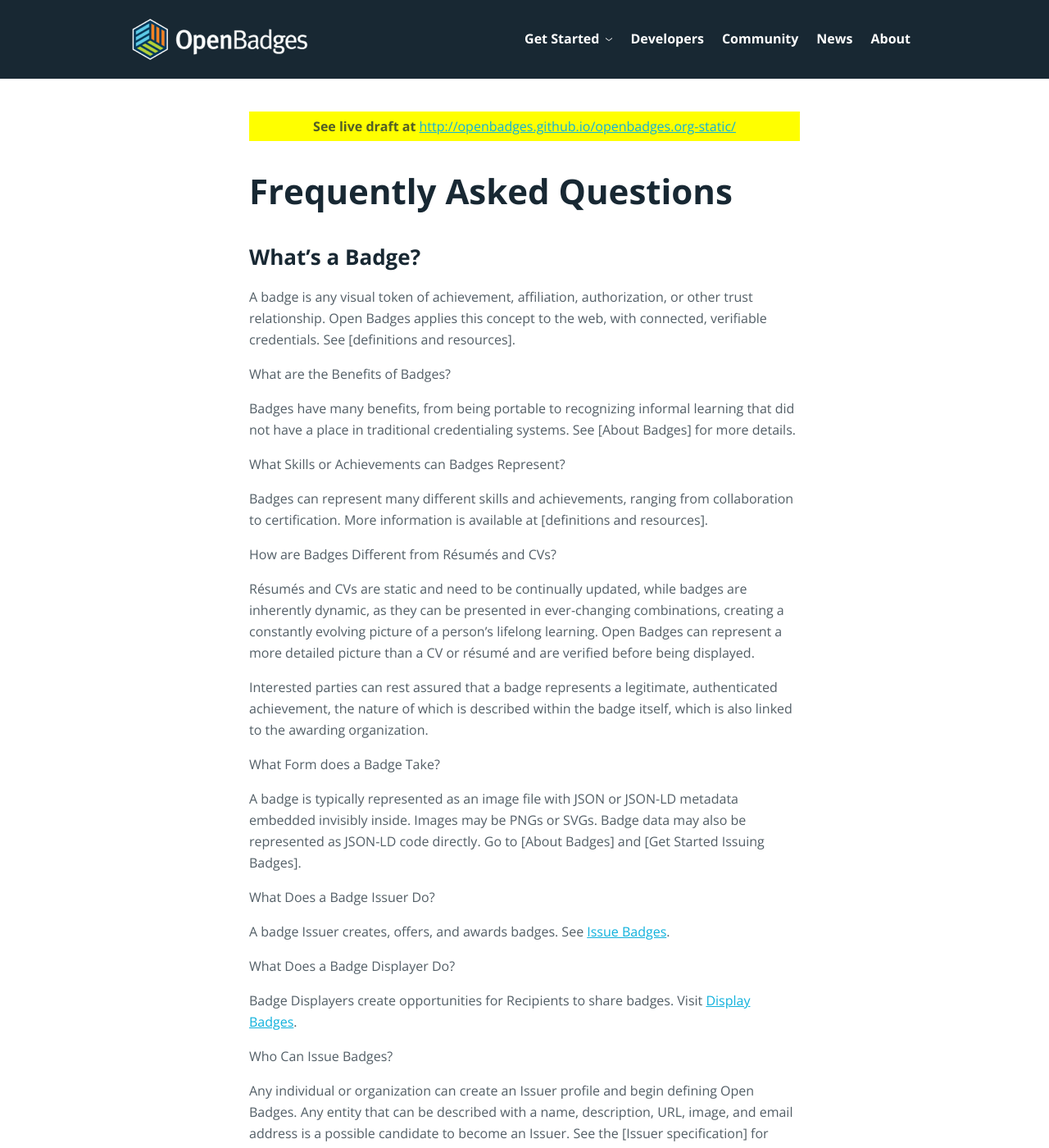
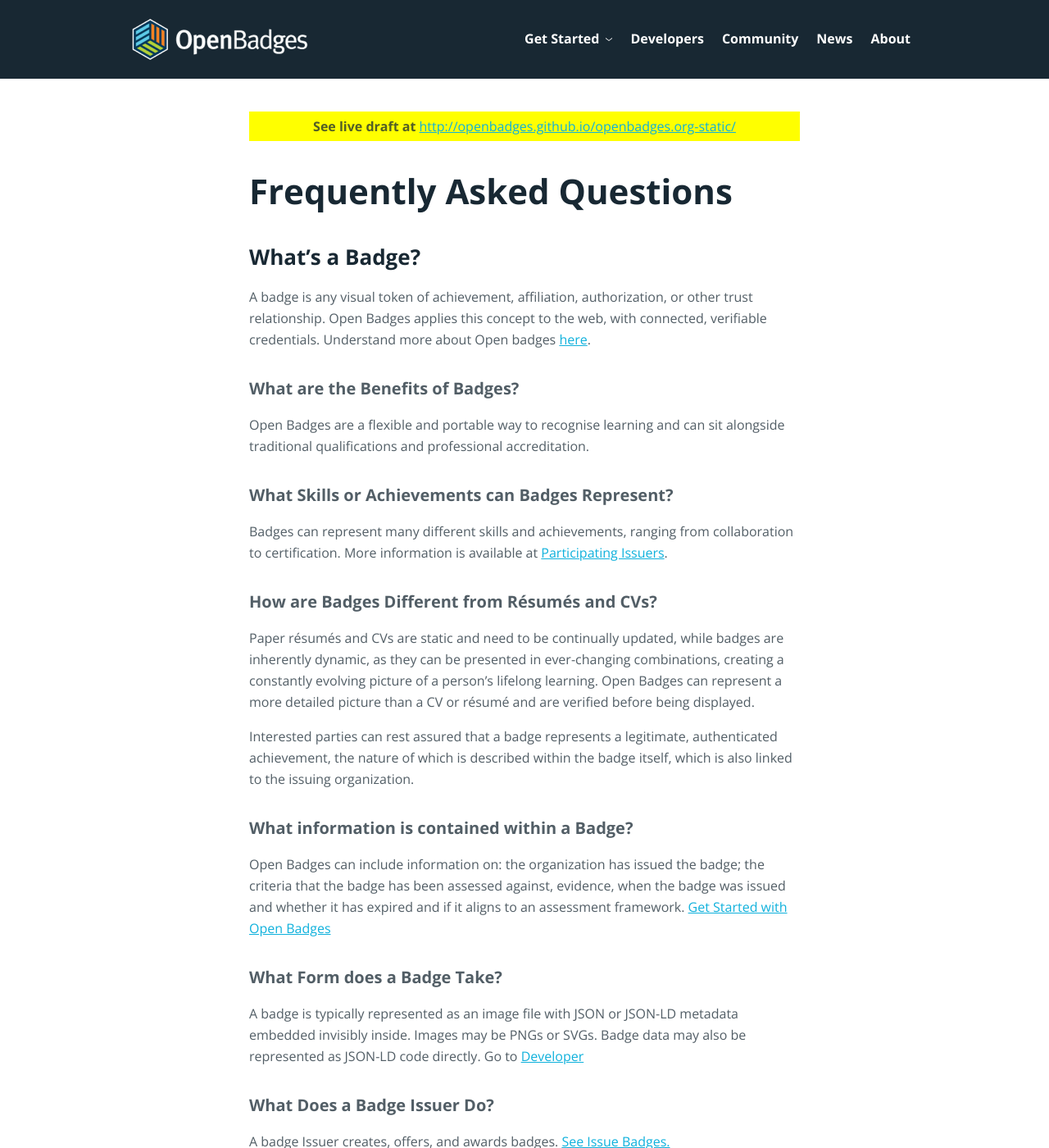
Before and after one commit to mozilla/openbadges.org-static, a Jekyll site: the page built from faq/index.md, in a window 1280 px wide and 1400 px high. Shown: the whole window at 82% size. Built offline with Jekyll 4.4.1, drawn with Linux system fonts in a browser that asks for light colours; some of the changed text lies outside the part shown.

Commit message:
FAQ Page

```diff
--- a/faq/index.md
+++ b/faq/index.md
@@ -5,54 +5,52 @@
 ---
 <h2 class="title title-content">What’s a Badge?</h2>
 
-A badge is any visual token of achievement, affiliation, authorization, or other trust relationship. Open Badges applies this concept to the web, with connected, verifiable credentials. See [definitions and resources].
+A badge is any visual token of achievement, affiliation, authorization, or other trust relationship. Open Badges applies this concept to the web, with connected, verifiable credentials. Understand more about Open badges [here](https://docs.google.com/document/d/1kPEYQlcJ8E205c2dI7_tK6Gv8iLkBzFDFfZTc8uZIiI/edit).
 
-What are the Benefits of Badges?
+<h3 class="title title-secondary">What are the Benefits of Badges?</h3>
 
-Badges have many benefits, from being portable to recognizing informal learning that did not have a place in traditional credentialing systems. See [About Badges] for more details.
+Open Badges are a flexible and portable way to recognise learning and can sit alongside traditional qualifications and professional accreditation.
 
-What Skills or Achievements can Badges Represent?
+<h3 class="title title-secondary">What Skills or Achievements can Badges Represent?</h3>
 
-Badges can represent many different skills and achievements, ranging from collaboration to certification. More information is available at [definitions and resources].
+Badges can represent many different skills and achievements, ranging from collaboration to certification.  More information is available at [Participating Issuers](https://docs.google.com/document/d/1s9kzugQ9Blu4r3SVA2Yqy4yyJzRVXNiE7VeIqhP97U4/edit).
 
-How are Badges Different from Résumés and CVs?
+<h3 class="title title-secondary">How are Badges Different from Résumés and CVs?</h3>
 
-Résumés and CVs are static and need to be continually updated, while badges are inherently dynamic, as they can be presented in ever-changing combinations, creating a constantly evolving picture of a person's lifelong learning. Open Badges can represent a more detailed picture than a CV or résumé and are verified before being displayed.
+Paper résumés and CVs are static and need to be continually updated, while badges are inherently dynamic, as they can be presented in ever-changing combinations, creating a constantly evolving picture of a person’s lifelong learning. Open Badges can represent a more detailed picture than a CV or résumé and are verified before being displayed.
 
-Interested parties can rest assured that a badge represents a legitimate, authenticated achievement, the nature of which is described within the badge itself, which is also linked to the awarding organization.
+Interested parties can rest assured that a badge represents a legitimate, authenticated achievement, the nature of which is described within the badge itself, which is also linked to the issuing organization.
 
-What Form does a Badge Take?
+<h3 class="title title-secondary">What information is contained within a Badge?</h3>
+Open Badges can include information on: the organization has issued the badge; the criteria that the badge has been assessed against, evidence, when the badge was issued and whether it has expired and if it aligns to an assessment framework. [Get Started with Open Badges](https://docs.google.com/document/d/1NvtZKxqGz6fhdmuWqzpig9k7IXpHlR3_LBtRcCzsWx8/edit)
 
-A badge is typically represented as an image file with JSON or JSON-LD metadata embedded invisibly inside. Images may be PNGs or SVGs. Badge data may also be represented as JSON-LD code directly. Go to [About Badges] and [Get Started Issuing Badges].
+<h3 class="title title-secondary">What Form does a Badge Take?</h3>
+A badge is typically represented as an image file with JSON or JSON-LD metadata embedded invisibly inside. Images may be PNGs or SVGs. Badge data may also be represented as JSON-LD code directly. Go to [Developer](https://docs.google.com/document/d/1Q9lqa2Jd9ihTc_2m_fvX8oidGy-xnTDSG3l62IyRYVM/edit)
 
-What Does a Badge Issuer Do?
 
-A badge Issuer creates, offers, and awards badges. See [Issue Badges](../get-started/issuing-badges/).
+<h3 class="title title-secondary">What Does a Badge Issuer Do?</h3>
+A badge Issuer creates, offers, and awards badges. [See Issue Badges.](http://openbadges.github.io/openbadges.org-static/get-started/issuing-badges/)
 
-What Does a Badge Displayer Do?
+<h3 class="title title-secondary">What Does a Badge Displayer Do?</h3>
+Badge Displayers create opportunities for Recipients to share badges. [Visit Display Badges.](http://openbadges.github.io/openbadges.org-static/get-started/displaying-badges)
 
-Badge Displayers create opportunities for Recipients to share badges. Visit [Display Badges](../get-started/displaying-badges).
+<h3 class="title title-secondary">Who Can Issue Badges?</h3>
+Any individual or organization can create an Issuer profile and begin defining Open Badges. Any entity that can be described with a name, description, URL, image, and email address is a possible candidate to become an Issuer. See the [Get Started Issuing Open Badges](https://docs.google.com/document/d/1NvtZKxqGz6fhdmuWqzpig9k7IXpHlR3_LBtRcCzsWx8/edit) for more detail. The important part is that the Issuer profile should represent the person or organization who should be seen as trustworthy by target Recipients and Consumers to award the credentials they would like to offer.
 
-Who Can Issue Badges?
-
-Any individual or organization can create an Issuer profile and begin defining Open Badges. Any entity that can be described with a name, description, URL, image, and email address is a possible candidate to become an Issuer. See the [Issuer specification] for more detail. The important part is that the Issuer profile should represent the person or organization who should be seen as trustworthy by target Recipients and Consumers to award the credentials they would like to offer.
-
-How are Badges Created and Issued?
+<h3 class="title title-secondary">How are Badges Created and Issued?</h3>
 
 The process of creating a badge typically involves three tasks:
 
-+ Offering a learning or other experience (often with an associated assessment)
-+ Creating a badge to represent that experience within the Open Badges framework
-+ Awarding the badge on successful completion of badge criteria
+* Offering a learning or other experience (often with an associated assessment)
+* Creating a badge to represent that experience within the Open Badges framework
+* Awarding the badge on successful completion of badge criteria
 
-The process of creating a badge within the Open Badges framework involves designing the image and data, then hosting them for online display. In technical terms, a badge consists of a generic BadgeClass and a badge Assertion for each Recipient who earns it. Essentially this means hosting some JSON-LD files and an image file. This can be accomplished through a number of available [applications and services]. See [Get Started Issuing Badges]
+The process of creating a badge within the Open Badges framework involves designing the image and data, then hosting them for online display. In technical terms, a badge consists of a generic BadgeClass and a badge Assertion for each Recipient who earns it. Essentially this means hosting some JSON-LD files and an image file. This can be accomplished through a number of available [applications and services](https://docs.google.com/document/d/1ZolZ_uJWnpJruiA3Ex5JD46k9l-bdNE7XqbCGKcq_-c/edit). See [Get Started Issuing Badges](https://docs.google.com/document/d/1NvtZKxqGz6fhdmuWqzpig9k7IXpHlR3_LBtRcCzsWx8/edit)
 
-What Properties should a Badge Image Have?
+<h3 class="title title-secondary">What Properties should a Badge Image Have?</h3>
+A BadgeClass is a document that describes an achievement that may be awarded to many individual Recipients. A BadgeClass has several required and optional properties, according to the [Open Badges Specification](http://specification.openbadges.org/). Every BadgeClass links to an Issuer profile. These include a name, description, detailed criteria provided via a URL, an image that represents the achievement, and optionally, tags and alignments to educational standards.
 
-A BadgeClass is a document that describes an achievement that may be awarded to many individual Recipients. A BadgeClass has several required and optional properties, according to the [Open Badges Specification]. Every BadgeClass links to an Issuer profile. These include a name, description, detailed criteria provided via a URL, an image that represents the achievement, and optionally, tags and alignments to educational standards.
-
-What’s the OBI?
-
+<h3 class="title title-secondary">What’s the OBI?</h3>
 You may see references to the “Open Badge Infrastructure (OBI)”, a predecessor to the more open architecture of the updated term “Open Badges ecosystem”. The OBI was the Mozilla Foundation badges team’s original architecture and API design that connected Issuer and Displayer applications with badge Recipients’ Mozilla Backpack accounts.
 
 <div class="contentblock-x-imagecontainer">
@@ -60,15 +58,15 @@
   <p class="contentblock-x-imagecaption">A depiction of the OBI model for connecting badge-aware applications (Mozilla Foundation, 2012).</p>
 </div>
 
-The OBI architecture remains functional but the Open Badges ecosystem has outgrown the dependency on specific applications’ APIs for performing badge operations. Formal updates to issuing and displaying protocols that support “federated” discovery of Backpack providers are in the works for late 2016 through the Badge Alliance.
+The OBI architecture remains functional but the Open Badges ecosystem has outgrown the dependency on specific applications’ APIs for performing badge operations. Formal updates to issuing and displaying protocols are being investigated by the specification group.
 
 The OBI model and the newer Open Badges ecosystem model support a multitude of Issuers conferring badges into the ecosystem, as well as many Displayers and Recipients using badges to share their competencies and achievements. Anyone can earn badges across many Issuers, collect them in one place tied to their identity, then share them with various websites and audiences.
 
 The OBI aims to support badge issuing, collection, and display for badge Recipients. This involves:
 
-+ allowing Recipients to tie badges to a Backpack account and carry their badges with them wherever they go, displaying badges across their spaces on the web
-+ displaying badges to parties the Recipient cares about
-+ allowing Recipients to manage collections of badges and control visibility of those collections
+* allowing Recipients to tie badges to a Backpack account and carry their badges with them wherever they go, displaying badges across their spaces on the web
+* displaying badges to parties the Recipient cares about
+* allowing Recipients to manage collections of badges and control visibility of those collections
 
 The success of badges as an alternative path to accreditation and credentialing for learners relies on a significant ecosystem of badge Issuers, badge seekers, and badge Displayers. Each digital badge, or collection of badges, can inspire learning and translate “anytime, anyplace, any age” learning into a powerful tool for landing jobs, finding communities of interest, and demonstrating skills, competencies, and achievements.
 
@@ -80,27 +78,23 @@
 + [Discovery (prototype)](https://github.com/mozilla/openbadges-discovery)
 + [Directory](https://github.com/mozilla/openbadges-directory/)
 
-What Does a Badging System Do?
+<h3 class="title title-secondary">What Does a Badging System Do?</h3>
 
 Badge systems are the collected result of many interrelated design decisions implemented by an individual or badging program in order to award badges to students, users, or other Recipients. A badge system encompasses the badge definitions and graphics themselves, as well as the technology and procedures put in place to assess, award, and deliver badges. See the [participating issuers] for links to more information about existing systems. See [Badge System Design] for information about the steps involved in designing your own badge system.
 
-What’s a Badge Backpack?
-
-A Badge Backpack is a place to store, access, and display Open Badges. See [About Badges].
-
-Are there Costs Involved in Earning Badges?
+<h3 class="title title-secondary">What’s a Badge Backpack?</h3>
 
 There are no costs associated with collecting Open Badges or sharing them. Issuers and Displayers are free to innovate and design experiences on their own. Some Issuers may charge for certain assessments or badges, while some Displayers may have a fee for pulling badges into a particular network or profile.
 
-How are Badges Verified?
+<h3 class="title title-secondary">How are Badges Verified?</h3>
 
 A badge’s authenticity is verified when a Displayer confirms that an individual or organization issued a particular badge to a user and that it’s still valid. Badge authenticity may be reverified by any time using the verification procedure outlined in the Open Badges Specification. See [Display Badges] for more information.
 
-How Does Assessment Fit in with Badging?
+<h3 class="title title-secondary">How Does Assessment Fit in with Badging?</h3>
 
 Assessment is defined by the badge Issuer and should be tailored to the nature of the badge to determine if the Recipient is deserving of a badge. It’s important to have assessment practices in place that are a good fit for the learning claims made by a badge. For more information, visit [Badge System Design].
 
-How Do Recipients Receive their Badges?
+<h3 class="title title-secondary">How Do Recipients Receive their Badges?</h3>
 
 A badge award at its most basic involves the Issuer creating a badge Assertion file for the Recipient and badge. Typically, the Issuer will contact the Recipient when a badge is awarded. The nature of this communication is decided by the Issuer (e.g. email or SMS) who knows its community of badge Recipients best. Badges may be delivered as a “baked” portable image file, or using the Mozilla Backpack Issuer API, where a badge Recipient logged into the Issuer website is guided through a flow to claim the badge and send it to a Backpack account.
 
@@ -108,52 +102,52 @@
 
 No, and much of the complexity that does exist is managed via user interfaces of badge issuing tools. Issuers rarely need to construct badge objects manually. The data structures associated with an Open Badge have been designed to accommodate as wide a range of Issuer and badging scenarios as possible. To account for this flexibility, many of the data items are optional. See the [Assertion specification](https://github.com/mozilla/openbadges-specification/blob/master/Assertion/latest.md) for more information.
 
-How Do Recipients Find Out about Badges?
+<h3 class="title title-secondary">How Do Recipients Find Out about Badges?</h3>
 
-This depends on the badge Issuer and the Recipient community. For example, the Issuer may be an educational institution the Recipient is already associated with. Badge data can also include items designed to aid the process of finding badges to apply for, including descriptions and tags. Many efforts are underway to investigate how to publicize available badges. The discovery project supports badge [discovery](https://github.com/mozilla/openbadges-discovery), as do badge directories like [Credmos](http://credmos.com).
+This depends on the badge Issuer and the Recipient community. For example, the Issuer may be an educational institution the Recipient is already associated with. Badge data can also include items designed to aid the process of finding badges to apply for, including descriptions and tags. Many efforts are underway to investigate how to publicize available badges. The discovery project supports badge [discovery](https://github.com/mozilla/openbadges-discovery), as do badge directories like [Credmos](http://credmos.com/).
 
-What’s Evidence in Badging?
+<h3 class="title title-secondary">What’s Evidence in Badging?</h3>
 
 Evidence is the data behind a badge that links back to the Issuer, the criteria it was issued under, and the evidence verifying the credential. Within Open Badge Assertions, it may be referenced by URL.
 
-+ Hosted
-+ Either provided by the Recipient as part of an application process or identified by the Issuer
+* Hosted
+* Either provided by the Recipient as part of an application process or identified by the Issuer
 
-Can More Than One Person Earn the Same Badge?
+<h3 class="title title-secondary">Can More Than One Person Earn the Same Badge?</h3>
 
 Yes, the Open Badges Specification is designed to make it easy to define a generic achievement (BadgeClass) and award it to dozens or thousands of individual Recipients, by creating an Assertion for each Recipient. By default, a badge can be awarded to many people; however, an Issuer can choose to define a new unique BadgeClass for every recipient if that’s a better fit for their system design.
 
-What’s Badge Criteria?
+<h3 class="title title-secondary">What’s Badge Criteria?</h3>
 
 When an Issuer creates a new badge, the data can include details of the criteria that a Recipient must meet in order to be awarded the badge. A badge can include multiple criteria items if necessary. When assessment is involved, the reviewer may compare Recipient evidence against the badge criteria. Each criteria item can be required or optional.
 
-What’s a Baked Badge?
-
+<h3 class="title title-secondary">What’s a Baked Badge?</h3>
 A baked badge is a badge image with Assertion data embedded in it. See [Open Badges Specification].
 
-What’s a Claim Code?
+<h3 class="title title-secondary">What’s a Claim Code?</h3>
 
 Badge Issuers can choose to issue badges using claim codes, a feature which is available in some issuing platforms. A claim code is a string of characters the Recipient can enter into a form on the Issuer website to receive the relevant badge. A typical scenario for this could be an event or festival where the organizer hands out claim codes to attendees.
 
-How Can Recipients Share their Badges?
+<h3 class="title title-secondary">How Can Recipients Share their Badges?</h3>
 
 Recipients can use a personal badge repository, ie, Backpack, to store, manage, and share badges. See [Earn Badges].
 
-How Do Consumers Know that a Particular Badge was Awarded to a Particular Recipient?
+
+<h3 class="title title-secondary">How Do Consumers Know that a Particular Badge was Awarded to a Particular Recipient?</h3>
 
 Displayers and Consumers verify badges by parsing the data associated with each badge. Recipients can present earned badges to Consumers from within a tool that showcases their capabilities.
 
 Visit [Display Badges].
 
-How Do Consumers Know Who Issued a Badge to a Recipient?
+<h3 class="title title-secondary">How Do Consumers Know Who Issued a Badge to a Recipient?</h3>
 
 The metadata in a badge provides information regarding who awarded the badge. See [Issue Badges].
 
-How Do Consumers Know What a Badge Represents?
+<h3 class="title title-secondary">How Do Consumers Know What a Badge Represents?</h3>
 
 They’ll need to know that they’re looking at an Open Badge and the data for an awarded badge includes a link to the badge class information, which includes descriptions of what the badge represents. See also the [Open Badges Glossary](https://github.com/mozilla/openbadges/wiki/Glossary).
 
-What are my Responsibilities as an Issuer if I wish to Enable Recipients to Send Badges to a Backpack?
+<h3 class="title title-secondary">What are my Responsibilities as an Issuer if I wish to Enable Recipients to Send Badges to a Backpack?</h3>
 
 As an Issuer, you grant badge Recipients a worldwide, royalty-free license to use badges (including all the content and code in them) in Backpacks and spaces they want to share their accomplishments on the web. You grant Open Badges enabled services the right to inspect and republish badge components with consent of the Recipient. If you’re an Issuer of badges and enable Recipients to send badges to their Mozilla Backpack, you also agree that:
 
@@ -163,33 +157,33 @@
 
 If you’re an educational institution, the criteria for earning badges may list required grades or minimum grades but the badge itself may not contain any information indicating the actual grade received by that Recipient. For more information, see FERPA below. Consult qualified legal advisors for your specific obligations under COPPA, FERPA, and other regulations that may be in force in your jurisdiction.
 
-Children’s Online Privacy Protection Act (COPPA): What if I’m an Issuer and my service is aimed at children under 13 or I have children under 13 earning Badges?
+<h3 class="title title-secondary">Children’s Online Privacy Protection Act (COPPA): What if I’m an Issuer and my service is aimed at children under 13 or I have children under 13 earning Badges?</h3>
 
 The Mozilla Backpack isn’t available to users under the age of 13. If you have users under 13 who are earning badges, don’t allow them to push badges to the Mozilla Backpack. Regardless, you can still implement the Open Badges Specification in conjunction with your internal service or in conjunction with appropriate 3rd party OBI Backpacks. Please speak with your legal counsel about your particular obligations under the [Children’s Online Privacy Protection Act](http://www.coppa.org/). You can also find out more about COPPA at the [FTC COPPA FAQs](http://www.ftc.gov/privacy/coppafaqs.shtm).
 
-What if I Operate or Work for an Educational institution that is Subject to the Family Educational Rights and Privacy Act (FERPA)?
+<h3 class="title title-secondary">What if I Operate or Work for an Educational institution that is Subject to the Family Educational Rights and Privacy Act (FERPA)?</h3>
 
 You’ll have to review FERPA compliance requirements with your legal counsel. We’ve provided some information to help facilitate some of that discussion in this FAQ.
 
-What’s the Family Education Rights and Privacy Act (FERPA) and Does it Apply to me?
+<h3 class="title title-secondary">What’s the Family Education Rights and Privacy Act (FERPA) and Does it Apply to me?</h3>
 
 FERPA is a federal law that applies to schools and learning institutions that receive federal funding. The law protects the privacy of students who are or have been in attendance at these institutions and about whom the institution keeps education records in any format. Additional information about the law itself can be found [here](http://www2.ed.gov/policy/gen/guid/fpco/ferpa/index.html).
 
-Under FERPA, what’s an Education Record?
+<h3 class="title title-secondary">Under FERPA, what’s an Education Record?</h3>
 
 Education records are those records maintained by an educational “agency” or “institution” that directly relate to a particular student.
 
-How Does FERPA Protect Students’ Privacy?
+<h3 class="title title-secondary">How Does FERPA Protect Students’ Privacy?</h3>
 
 FERPA protects against the improper disclosure of personally identifiable information (PII) about students that are contained within their “Education Record”. FERPA protects this information by affording parents certain rights with respect to their children’s education records, and generally prohibits the disclosure of PII derived from those records to 3rd parties without parental consent. Additional rights granted by FERPA include a parent’s or legal guardian’s right to access their child’s education records and the right to request that inaccurate or misleading information be amended. These rights transfer to the student once he/she turns 18 years old.
 
-When can PII from an Education Record be Disclosed Without Consent?
+<h3 class="title title-secondary">When can PII from an Education Record be Disclosed Without Consent?</h3>
 
 A school is permitted to disclose PII from a student’s education records to 3rd parties without obtaining consent when that information has been appropriately designated “Directory Information” by the school or learning institution.
 
 Generally, Directory Information is information that wouldn’t be considered harmful or an invasion of privacy if disclosed. It can include the student’s name, email address, degrees, honors, and awards received, phone number, photograph, date and place of birth, major field of study, participation in officially recognized activities and sports, the most recent previous educational agency or institution attended, grade level or year, and enrollment status. Directory information is designated by the school or learning institution and determined at its discretion. A badge may contain a student’s Directory Information, such as his/her email address and honors, awards, or degrees. Even if you designate information in a badge as Directory Information, a parent or student can request that you not share that information, and you shouldn’t send that information after a parent or student has made such a request.
 
-What “Best Practices” Should I Consider Implementing When Disclosing Student Data?
+<h3 class="title title-secondary">What “Best Practices” Should I Consider Implementing When Disclosing Student Data?</h3>
 
 It’s your responsibility to discuss FERPA compliance obligations with your legal counsel in connection with OBI. Regardless of how you classify data, we recommend that students and/or parents or legal guardians have as much transparency and choice as possible when it comes to sharing student data. You may want to ask qualified legal advisers about some of the following best practices:
 
```
Also changed, not shown: developers/index.md (+4 -0 lines).
